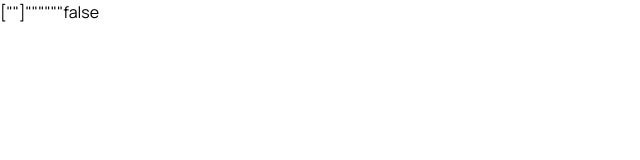
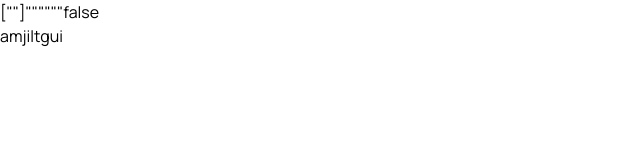
Before and after one commit to bokuwaitgel/wellness-front, a React (Create React App) app: page /access in a window 1280 px wide. Shown: the top 160 px of the page, without its empty margins (0-640 px from the left). Built offline with nearby package versions, Linux system fonts and the light colour scheme; no server answers.

Commit message:
improvement

```diff
--- a/src/page/Access.jsx
+++ b/src/page/Access.jsx
@@ -94,7 +94,6 @@ export const Access = () => {
               result[0].firstname + ' ' + result[0].phone,
               'phone: ' + result[0].phone + (result[0].gmail ? '\ngmail: ' + result[0].gmail : '')
             ).then((data) => {
-              console.log(data);
               updateEventID(
                 data?.data.data.id,
                 data?.data.data.end.dateTime,
@@ -106,16 +105,16 @@ export const Access = () => {
         });
       }
     });
-    console.log('tet');
   }, []);
   return (
-    <>
+    <div>
       <Head title="Access" description="hello" />
       {JSON.stringify(query)}
       {JSON.stringify(checkoutId)}
       {JSON.stringify(description)}
       {JSON.stringify(paymentId)}
       {JSON.stringify(res)}
-    </>
+      {res ? <div>amjilttai</div> : <div>amjiltgui</div>}
+    </div>
   );
 };
```
